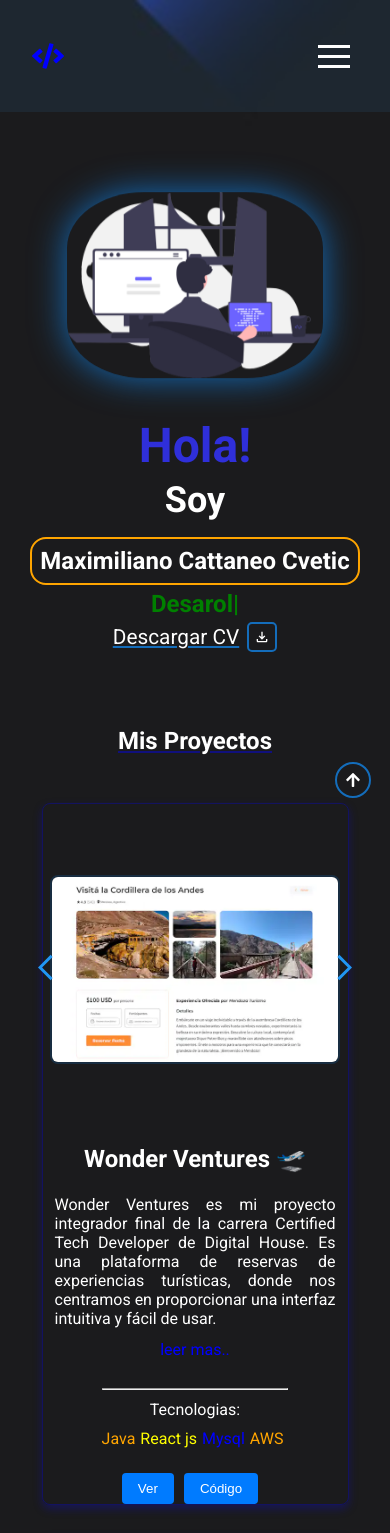
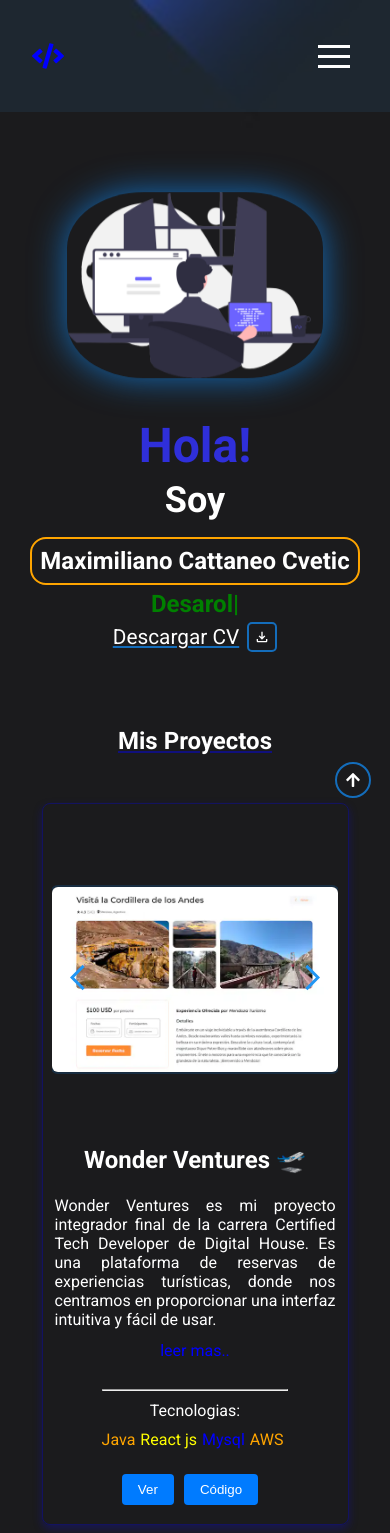
Before and after one commit to MaxiCattaneoCvetic/webporfolio, a React (Vite) app: page / in a window 390 px wide. Shown: the top 1533 px of the page. Built offline with nearby package versions, Linux system fonts and the light colour scheme.

Commit message:
(cards) add width in imagecontainer

```diff
--- a/src/components/card/card.module.css
+++ b/src/components/card/card.module.css
@@ -134,8 +134,8 @@
   .card {
     max-width: 316px;
     width: 305px;
-    height: 700px;
-    max-height: 700px;
+    height: 720px;
+    max-height: 720px;
     padding: 0;
     margin: 10px;
     display: flex;
@@ -150,5 +150,6 @@
   }
   .imageContainer{
     width: 94%;
+    padding: 0rem;
   }
 }
```
